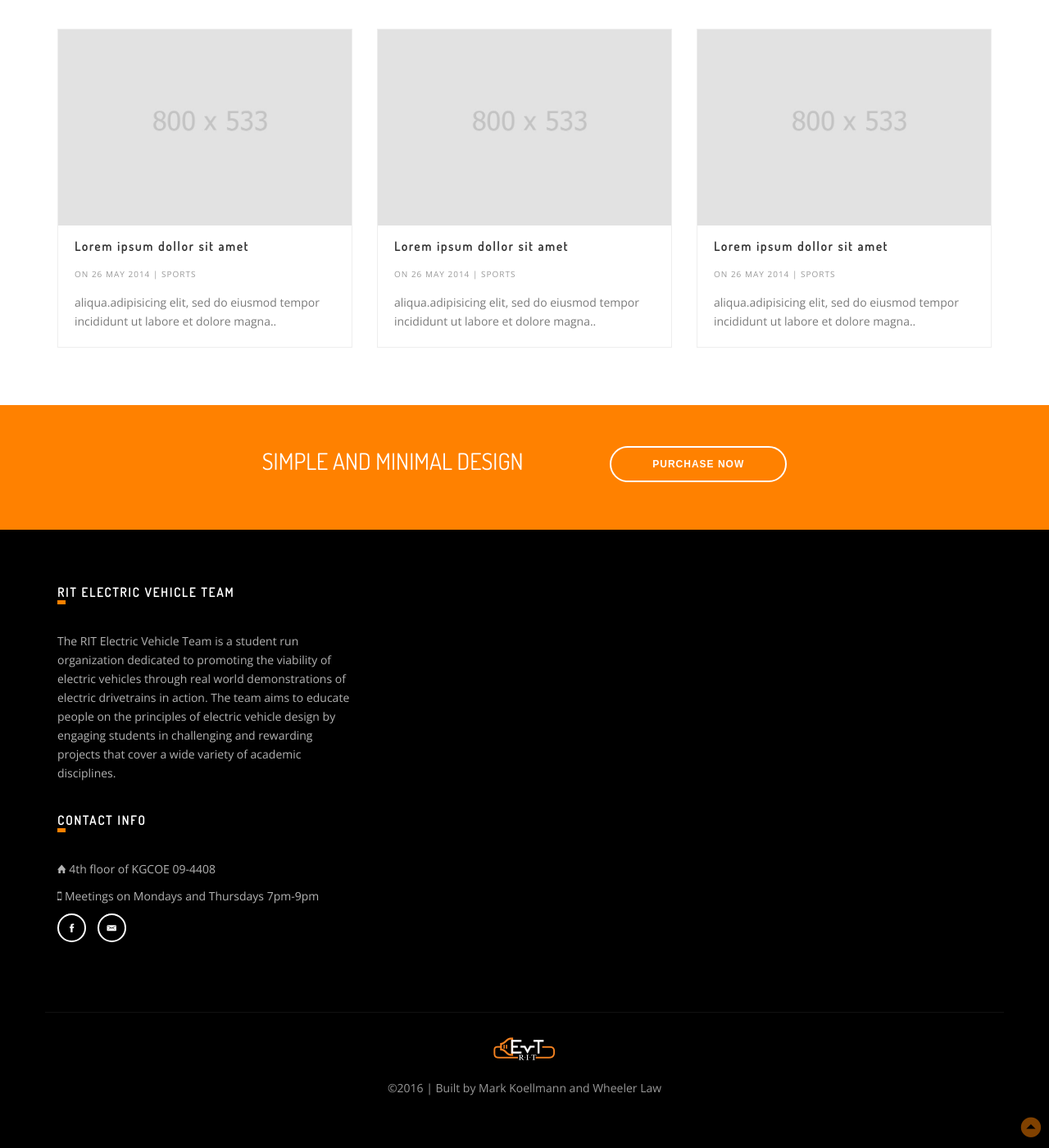
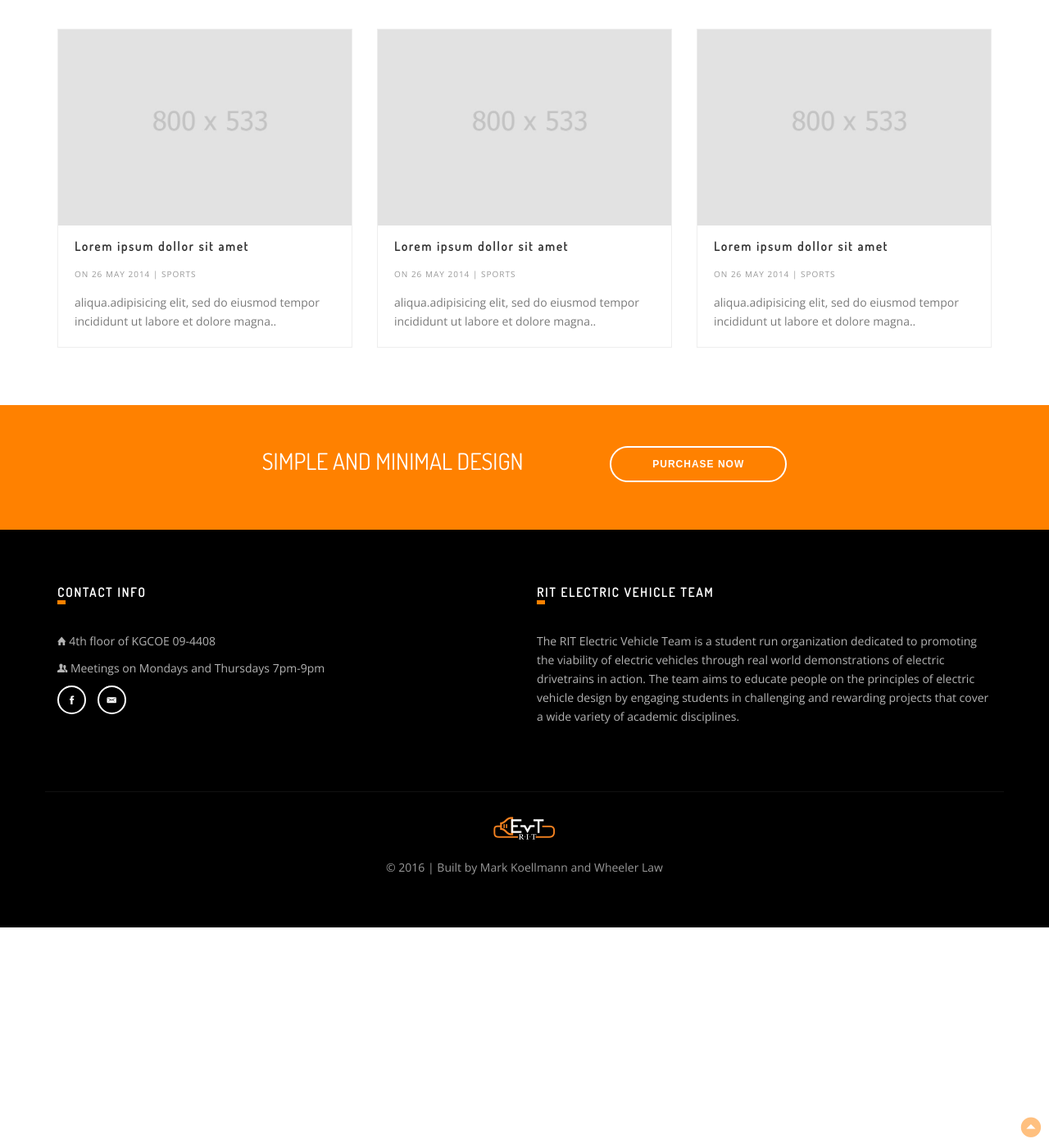
Before and after one commit to RIT-EVT/RIT-EVT.github.io, a Jekyll site: the page built from index.html, in a window 1280 px wide and 1400 px high, scrolled down 3714 px. Shown: the whole window at 82% size. Built offline with Jekyll 4.4.1, drawn with Linux system fonts in a browser that asks for light colours; some web fonts are replaced; the list of posts is cut into pages by our own code; after the commit the page ends 4845 px from its top, so only the background shows below that.

Commit message:
Reduced the size of footer by making the information on the bottom into a row Updated information in the footer

```diff
--- a/_includes/footer.html
+++ b/_includes/footer.html
@@ -1,31 +1,33 @@
 <div id="footer">
     <div class="container">
         <div class="row">
-            <div class="col-md-4 margin-btm-20">
+            <div class="col-md-6 margin-btm-20">
+                <div class="footer-col">
+                    <h3>Contact Info</h3>
+                    <p><i class="ion-home"></i> 4th floor of KGCOE 09-4408</p>
+                    <p><i class="ion-person-stalker"></i> Meetings on Mondays and Thursdays 7pm-9pm</p>
+                    <ul class=" list-inline social-btn">
+                        <li><a href="https://www.facebook.com/RitElectricVehicleTeam" target="_top"><i class="ion-social-facebook" data-toggle="tooltip" data-placement="top" title="" data-original-title="Like us on facebook"></i></a></li>
+                        <li><a href="mailto:evt@rit.edu?Subject=Hello" target="_top"><i class="ion-email" data-toggle="tooltip" data-placement="top" title="" data-original-title="Contact us directly"></i></a></li>
+                    </ul>
+                </div>
+                </div>
+
+            <div class="col-md-6 margin-btm-20">
                 <div class="footer-col">
                     <h3>RIT Electric Vehicle Team</h3>
                     <p>
                         The RIT Electric Vehicle Team is a student run organization dedicated to promoting the viability of electric vehicles through real world demonstrations of electric drivetrains in action. The team aims to educate people on the principles of electric vehicle design by engaging students in challenging and rewarding projects that cover a wide variety of academic disciplines.
                     </p>
                 </div>
-                <div class="space-20"></div>
-                <div class="footer-col">
-                    <h3>Contact Info</h3>
-                    <p><i class="ion-home"></i> 4th floor of KGCOE 09-4408</p>
-                    <p><i class="ion-iphone"></i> Meetings on Mondays and Thursdays 7pm-9pm</p>
-                    <ul class=" list-inline social-btn">
-                    <li><a href="https://www.facebook.com/RitElectricVehicleTeam" target="_top"><i class="ion-social-facebook" data-toggle="tooltip" data-placement="top" title="" data-original-title="Like us on facebook"></i></a></li>
-                    <li><a href="mailto:evt@rit.edu?Subject=Hello" target="_top"><i class="ion-email" data-toggle="tooltip" data-placement="top" title="" data-original-title="Contact us directly"></i></a></li>
-                    </ul>
-                    </div>
-            </div><!--col-4 end-->
+            </div>
         </div><!--footer main row end-->
         <div class="space-70"></div>
         <div class="row">
             <div class="col-md-12 text-center footer-bottom">
                 <a href=""> <img src="/assets/img/logo-white.png" alt=""></a>
                 <div class="space-20"></div>
-                <span>&copy;2016 | Built by Mark Koellmann and Wheeler Law</span>
+                <span>&copy; 2016 | Built by Mark Koellmann and Wheeler Law</span>
             </div>
         </div><!--footer copyright row end-->
     </div><!--container-->
```
